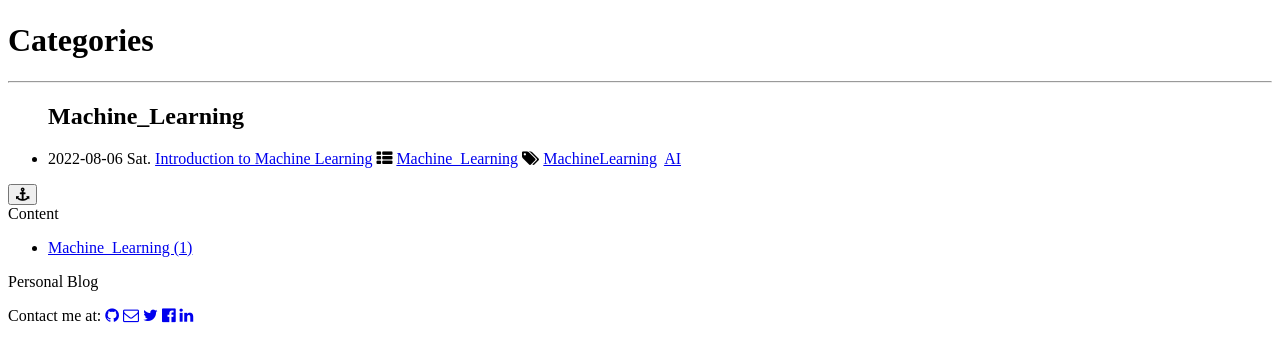
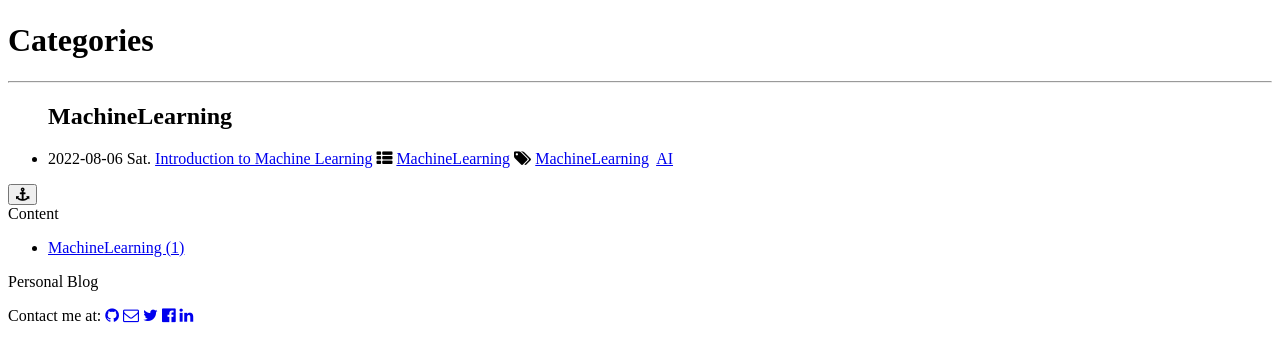
Before and after one commit to faruk-ahmad/faruk-ahmad.github.io, a Jekyll site: the page built from page/1category.html, in a window 1280 px wide. Shown: the part 170-511 px from the top of the page. Built offline with Jekyll 4.4.1, drawn with Linux system fonts in a browser that asks for light colours; comment, search, counter and statistics services are not loaded; a style sheet for code colours, icons or effects is not loaded.

Commit message:
Update 2022-08-06-intro-to-ml.md

```diff
--- a/_posts/2022-08-06-intro-to-ml.md
+++ b/_posts/2022-08-06-intro-to-ml.md
@@ -1,8 +1,8 @@
 ---
 layout: post
 title:  "Introduction to Machine Learning"
-date:   2022-08-06 17:00:54
-categories: Machine_Learning
+date:   2022-08-06 17:05:54
+categories: MachineLearning
 tags: MachineLearning AI
 ---
 
```
